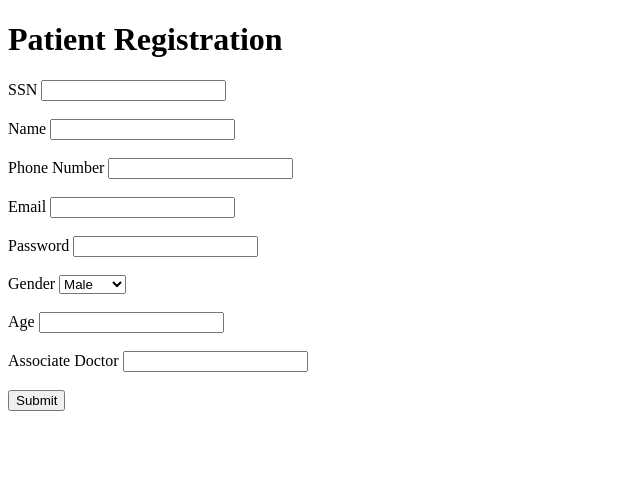
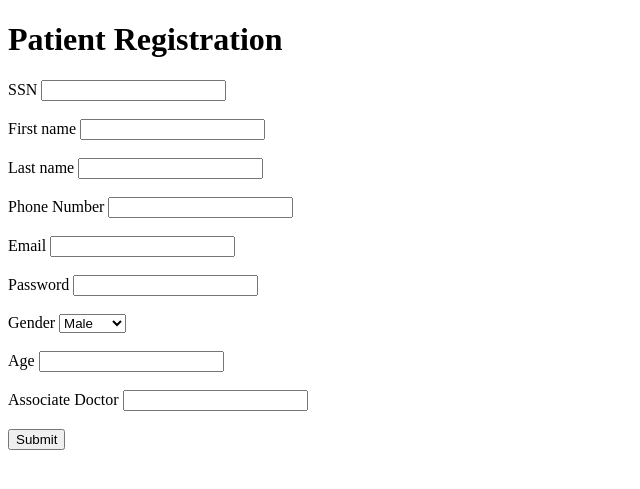
Before and after one commit to AlvinNathey/drug-dispensing-tool, a PHP site: page /patientsignup.html in a window 1280 px wide. Shown: the top 489 px of the page, without its empty margins (0-640 px from the left). Run offline with PHP 8.4, Linux system fonts and the light colour scheme.

Commit message:
made changes to html form

```diff
--- a/ProjectForms/patientsignup.html
+++ b/ProjectForms/patientsignup.html
@@ -8,23 +8,27 @@
         <h1>Patient Registration</h1>
         <form method="post" action="./patientsignup.php">
             <label for="SSN">SSN</label>
-            <input type="text" name= "SSN" id="SSN" required>
+            <input type="text" name= "SSN" id="SSN" maxlength="10" required>
             <br>
             <br>
-            <label for="my_name">Name</label>
-            <input type="text" name="Name" id="my_name" required >
+            <label for="f_name">First name</label>
+            <input type="text" name="f_name" id="f_name" maxlength="20" required >
+            <br>
+            <br>
+            <label for="l_name">Last name</label>
+            <input type="text" name="l_name" id="l_name" maxlength="20" required >
             <br>
             <br>
             <label for="Phone_no">Phone Number</label>
-            <input type="number" name= "Phone_no" id="Phone_no" required >
+            <input type="number" name= "Phone_no" id="Phone_no" maxlength="10" required >
             <br>
             <br>
             <label for="Email">Email</label>
-            <input type="email" name= "Email" id="Email" required >
+            <input type="email" name= "Email" id="Email" maxlength="20" required >
             <br>
             <br>
             <label for="password">Password</label>
-            <input type="password" name= "P_password"id="password" required >
+            <input type="password" name= "P_password"id="password" maxlength="20" required >
             <br>
             <br>
             <label for="Gender">Gender</label>
@@ -35,11 +39,11 @@
             <br>
             <br>
             <label for="age">Age</label>
-            <input type="number" name= "Age" id="age" required >
+            <input type="number" name= "Age" id="age"  maxlength="3" required >
             <br>
             <br>
             <label for="AssociateDoctor">Associate Doctor</label>
-            <input type="text" name= "AssociateDoctor" id="AssociateDoctor" required >
+            <input type="text" name= "AssociateDoctor" id="AssociateDoctor" maxlength="20" required >
             <br>
             <br>
             <input type="submit" value="Submit">
--- a/ProjectForms/patientsignup.php
+++ b/ProjectForms/patientsignup.php
@@ -4,7 +4,8 @@
 require_once("./connection.php");
 
     $SSN = $_POST["SSN"];
-    $Name = $_POST["Name"];
+    $f_name = $_POST["f_name"];
+    $l_name = $_POST["l_name"];
     $Phone_no = $_POST["Phone_no"];
     $Email = $_POST["Email"];
     $P_password = $_POST["P_password"];
```
